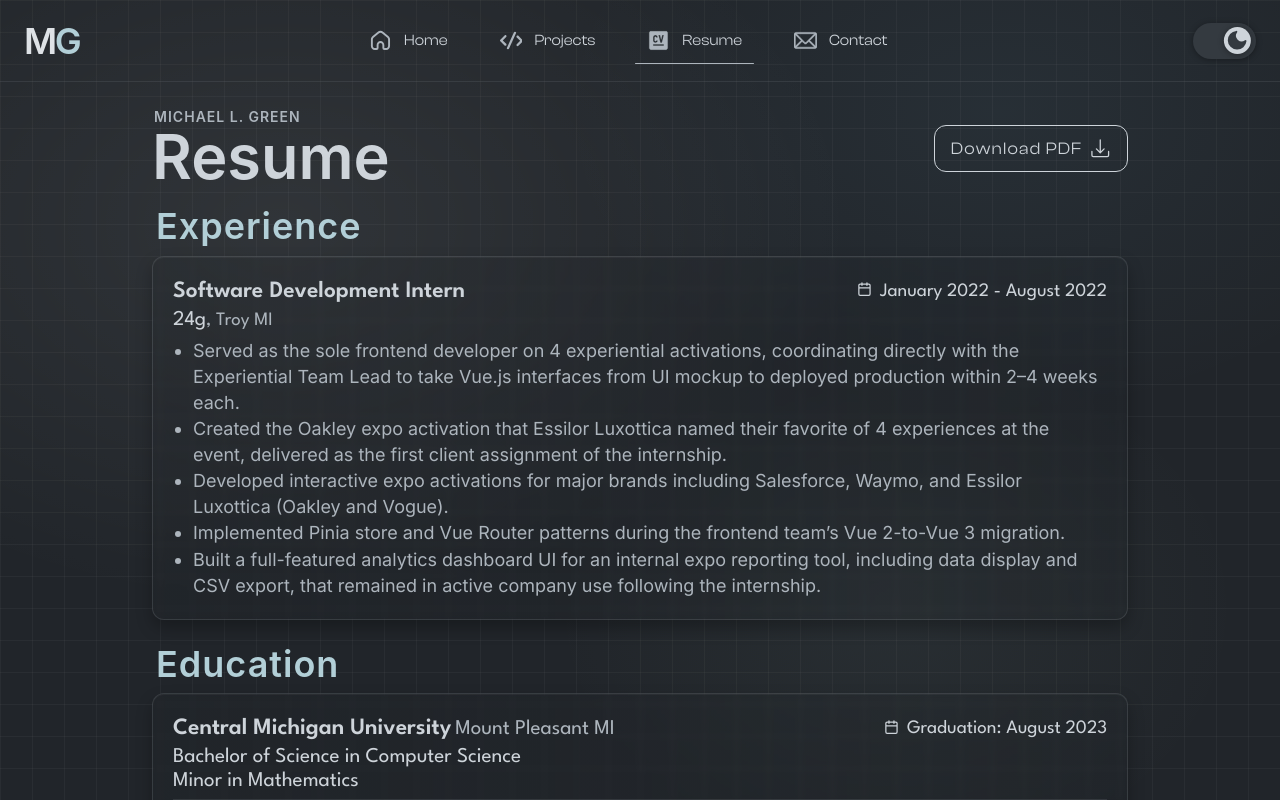
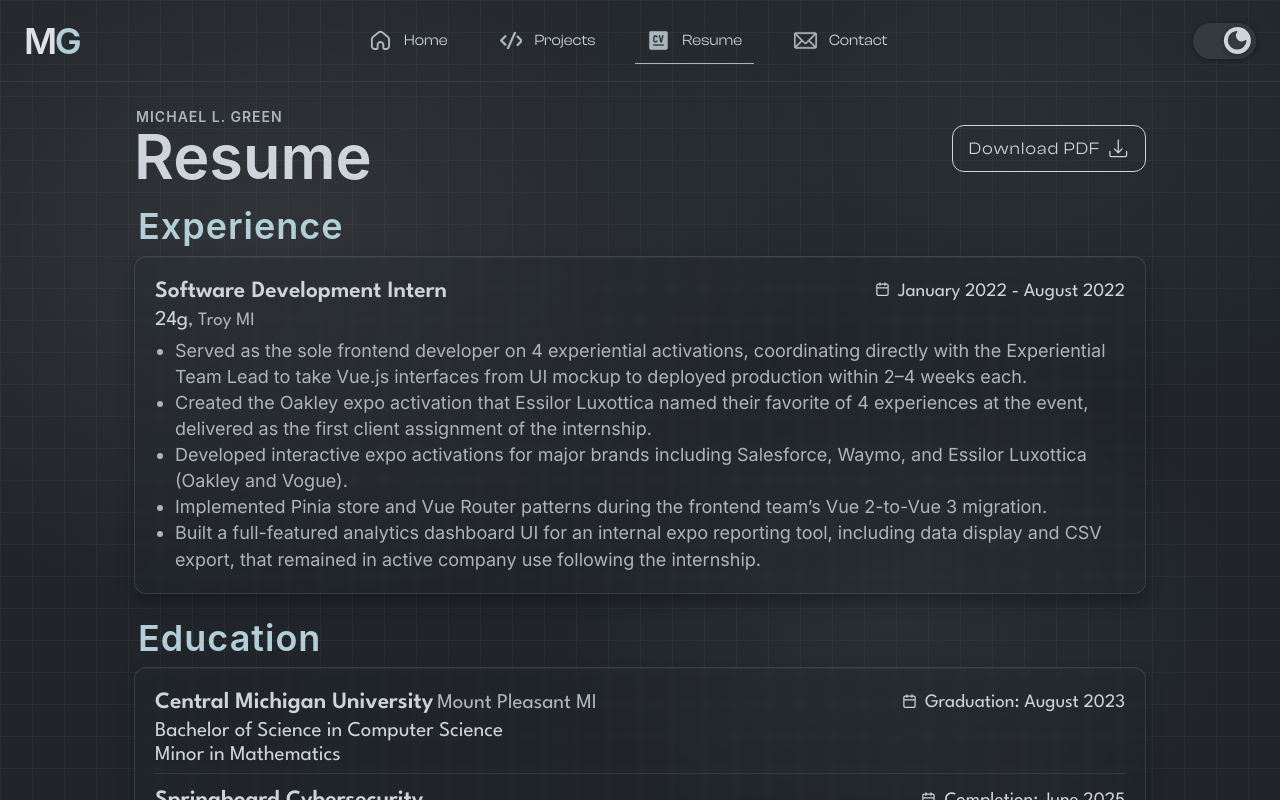
Before and after one commit to michaelgreenl/e-portfolio, a Vue app: page /resume in a window 1280 px wide. Shown: the top 800 px of the page. Built offline with nearby package versions, Linux system fonts and the light colour scheme; a web font is replaced by a local one.

Commit message:
style: increase resume container max-width

```diff
--- a/src/views/ResumeView.vue
+++ b/src/views/ResumeView.vue
@@ -194,7 +194,7 @@ onMounted(() => {
     }
 
     @include bp-xl-desktop {
-        max-width: 56em;
+        max-width: 58em;
     }
 
     @include bp-xsm-phone {
```
